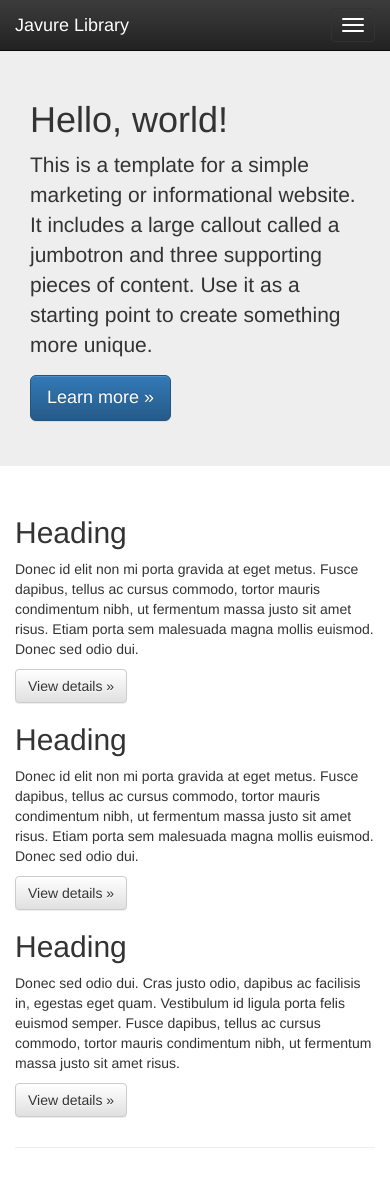
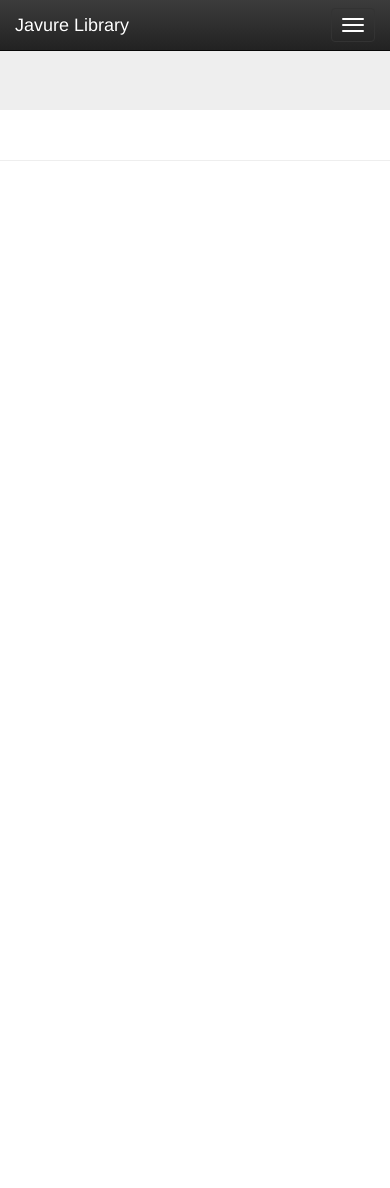
Before and after one commit to randName/Javure, a Django app: page / in a window 390 px wide. After the commit the page ends 161 px from the top, so only its background shows below. Run offline with Django 3.2, Linux system fonts and the light colour scheme; some libraries are stand-ins or nearby versions.

Commit message:
update default page

```diff
--- a/library/templates/library/index.html
+++ b/library/templates/library/index.html
@@ -2,32 +2,23 @@
 {% block head_title %}JAV Database{% endblock %}
 
 {% block content %}
-    <!-- Main jumbotron for a primary marketing message or call to action -->
-    <div class="jumbotron">
-      <div class="container">
-        <h1>Hello, world!</h1>
-        <p>This is a template for a simple marketing or informational website. It includes a large callout called a jumbotron and three supporting pieces of content. Use it as a starting point to create something more unique.</p>
-        <p><a class="btn btn-primary btn-lg" href="#" role="button">Learn more &raquo;</a></p>
-      </div>
-    </div>
-
-    <div class="container">
-      <!-- Example row of columns -->
-      <div class="row">
-        <div class="col-md-4">
-          <h2>Heading</h2>
-          <p>Donec id elit non mi porta gravida at eget metus. Fusce dapibus, tellus ac cursus commodo, tortor mauris condimentum nibh, ut fermentum massa justo sit amet risus. Etiam porta sem malesuada magna mollis euismod. Donec sed odio dui. </p>
-          <p><a class="btn btn-default" href="#" role="button">View details &raquo;</a></p>
-        </div>
-        <div class="col-md-4">
-          <h2>Heading</h2>
-          <p>Donec id elit non mi porta gravida at eget metus. Fusce dapibus, tellus ac cursus commodo, tortor mauris condimentum nibh, ut fermentum massa justo sit amet risus. Etiam porta sem malesuada magna mollis euismod. Donec sed odio dui. </p>
-          <p><a class="btn btn-default" href="#" role="button">View details &raquo;</a></p>
-       </div>
-        <div class="col-md-4">
-          <h2>Heading</h2>
-          <p>Donec sed odio dui. Cras justo odio, dapibus ac facilisis in, egestas eget quam. Vestibulum id ligula porta felis euismod semper. Fusce dapibus, tellus ac cursus commodo, tortor mauris condimentum nibh, ut fermentum massa justo sit amet risus.</p>
-          <p><a class="btn btn-default" href="#" role="button">View details &raquo;</a></p>
-        </div>
-      </div>
+<div class="jumbotron"></div>
+<div class="container">
+ <div class="row">
+ {% for video in videos %}
+  <div class="col-xs-12 col-sm-6 col-md-4">
+   <div class="col-md-3"><img src="{{ video.thumb }}" /></div>
+   <div class="col-md-9">
+    <a href="v/{{ video.cid }} " ><h4>{{ video.display_id }}</h4></a>
+    <h5>{{ video.title | truncatechars:20 }}</h5>
+    <ul>
+     <li><a href="m/{{ video.maker.pk }} " >{{ video.maker }}</a></li>
+     {% if video.label %}<li><a href="l/{{ video.label.pk }} " >{{ video.label | truncatechars:15 }}</a></li>{% endif %}
+     {% if video.series %}<li><a href="s/{{ video.series.pk }} " >{{ video.series | truncatechars:15 }}</a></li>{% endif %}
+    </ul>
+   </div>
+  </div>
+ {% endfor %}
+ </div>
+</div>
 {% endblock %}
```
